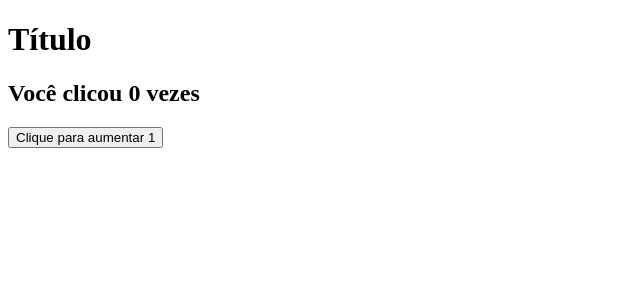
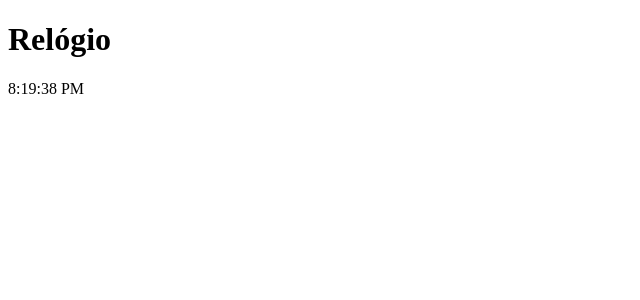
Before and after one commit to andressatomiozzo/react, a React (Vite) app in the folder exercises/: page / in a window 1280 px wide. Shown: the top 300 px of the page, without its empty margins (0-640 px from the left). Built offline with nearby package versions, Linux system fonts and the light colour scheme.

Commit message:
Exercícios - React Hooks - 207 - Relógio que atualiza de segundo em segundo

```diff
--- a/exercises/src/main.jsx
+++ b/exercises/src/main.jsx
@@ -1,10 +1,10 @@
 import { StrictMode } from 'react'
 import { createRoot } from 'react-dom/client'
 import './index.css'
-import App206 from './pages/206-Atualizar_titulo_da_pagina/App206'
+import App207 from './pages/207-relogio_em_tempo_real/App207'
 
 createRoot(document.getElementById('root')).render(
   <StrictMode>
-    <App206 />
+    <App207 />
   </StrictMode>,
 )
--- /dev/null
+++ b/exercises/src/pages/207-relogio_em_tempo_real/App207.jsx
@@ -0,0 +1,23 @@
+import React from "react";
+
+const App207 = () => {
+  const [time, setTime] = React.useState(new Date());
+
+  React.useEffect(() => {
+    const intervalo = setInterval(() => {
+      setTime(new Date());
+    }, 1000);
+    return () => {
+      clearInterval(intervalo);
+    };
+  }, []);
+
+  return (
+    <div>
+      <h1>Relógio</h1>
+      <span>{time.toLocaleTimeString()}</span>
+    </div>
+  );
+};
+
+export default App207;
```
